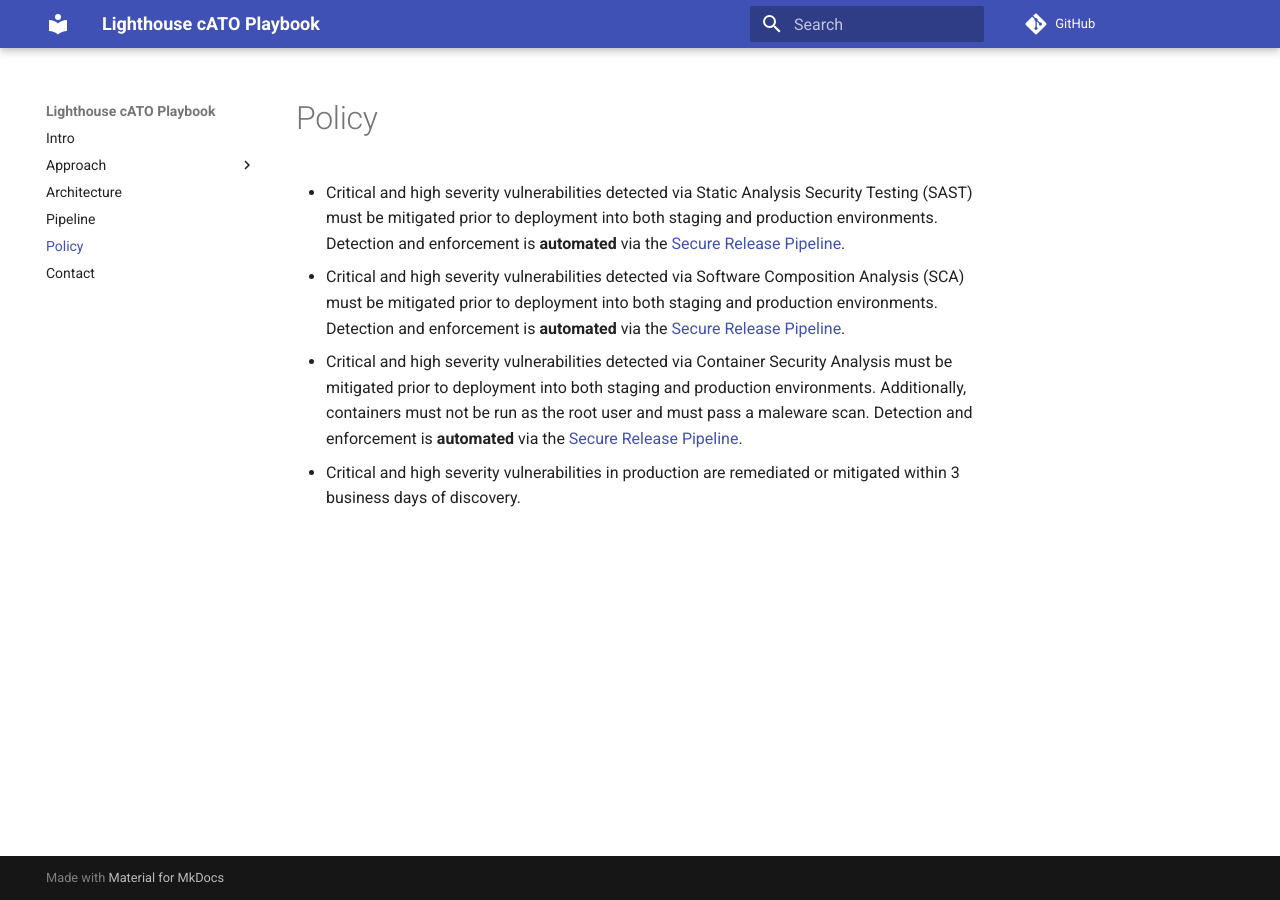
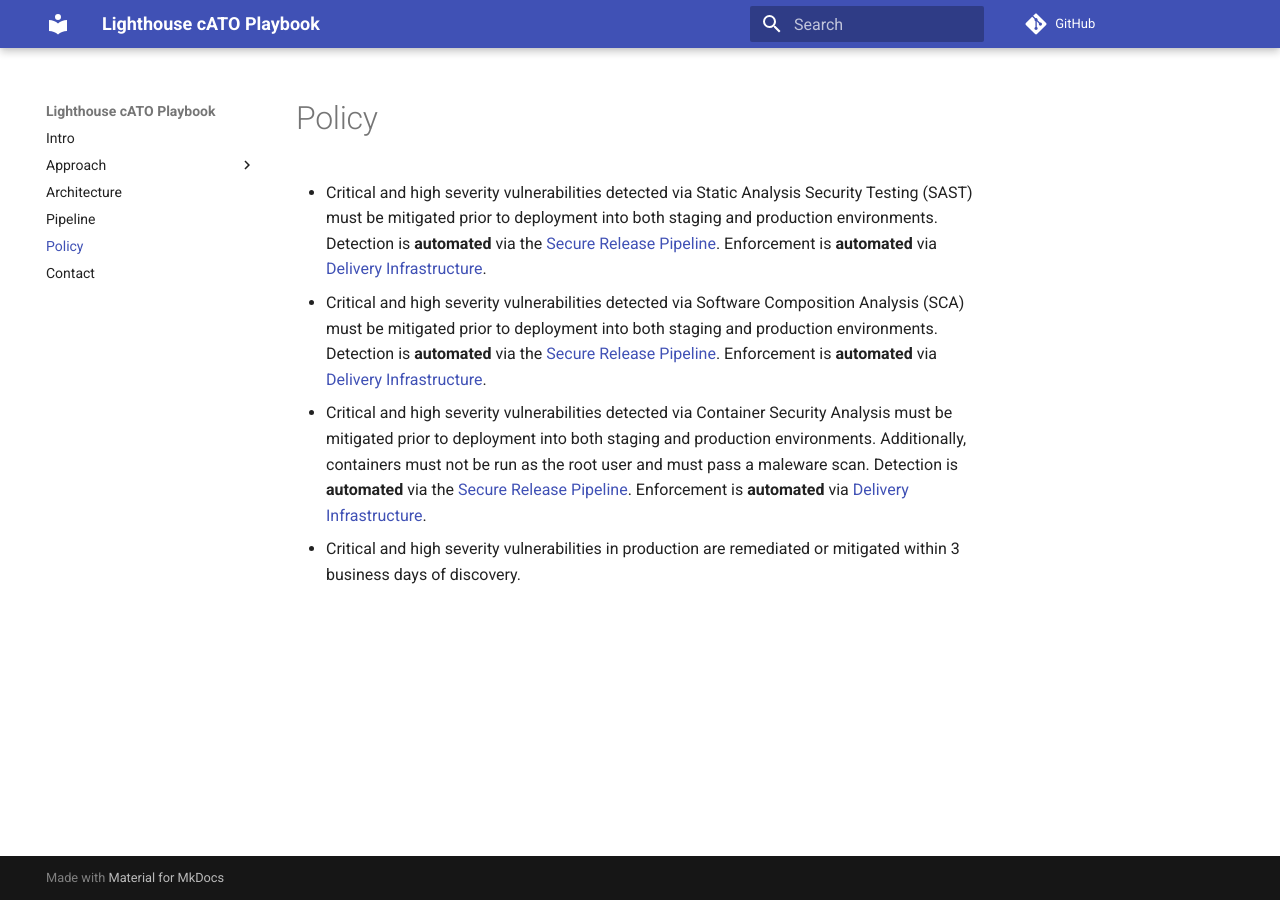
Before and after one commit to rise8-us/cato-playbook, an MkDocs documentation site: the page built from docs/policy.md, in a window 1280 px wide. Built offline with MkDocs 1.6.1 and Material for MkDocs 9.7.7, drawn with Linux system fonts in a browser that asks for light colours; comment, search, counter and statistics services are not loaded.

Commit message:
Updated policy

```diff
--- a/docs/policy.md
+++ b/docs/policy.md
@@ -1,14 +1,17 @@
 # Policy
 
 - Critical and high severity vulnerabilities detected via Static Analysis Security Testing (SAST) must be mitigated
-prior to deployment into both staging and production environments. Detection and enforcement is **automated** via the
-[Secure Release Pipeline]((https://github.com/department-of-veterans-affairs/lighthouse-tornado)).
+prior to deployment into both staging and production environments. Detection is **automated** via the
+[Secure Release Pipeline]((https://github.com/department-of-veterans-affairs/lighthouse-tornado)). Enforcement is
+**automated** via [Delivery Infrastructure](https://department-of-veterans-affairs.github.io/lighthouse-di-documentation/).
 - Critical and high severity vulnerabilities detected via Software Composition Analysis (SCA) must be mitigated prior to
-deployment into both staging and production environments. Detection and enforcement is **automated** via the
-[Secure Release Pipeline]((https://github.com/department-of-veterans-affairs/lighthouse-tornado)).
+deployment into both staging and production environments. Detection is **automated** via the
+[Secure Release Pipeline]((https://github.com/department-of-veterans-affairs/lighthouse-tornado)). Enforcement is
+**automated** via [Delivery Infrastructure](https://department-of-veterans-affairs.github.io/lighthouse-di-documentation/).
 - Critical and high severity vulnerabilities detected via Container Security Analysis must be mitigated prior to
 deployment into both staging and production environments. Additionally, containers must not be run as the root user and
-must pass a maleware scan. Detection and enforcement is **automated** via the
-[Secure Release Pipeline]((https://github.com/department-of-veterans-affairs/lighthouse-tornado)).
+must pass a maleware scan. Detection is **automated** via the
+[Secure Release Pipeline]((https://github.com/department-of-veterans-affairs/lighthouse-tornado)). Enforcement is
+**automated** via [Delivery Infrastructure](https://department-of-veterans-affairs.github.io/lighthouse-di-documentation/).
 - Critical and high severity vulnerabilities in production are remediated or mitigated within 3 business days of
 discovery.
```
